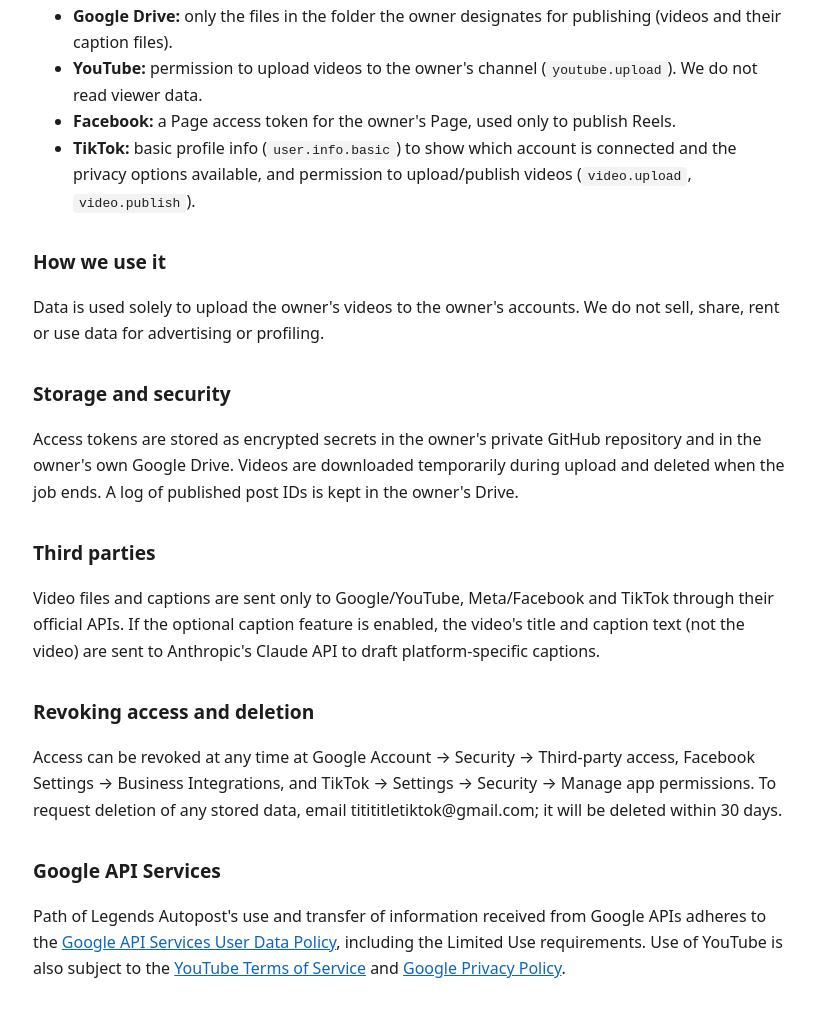
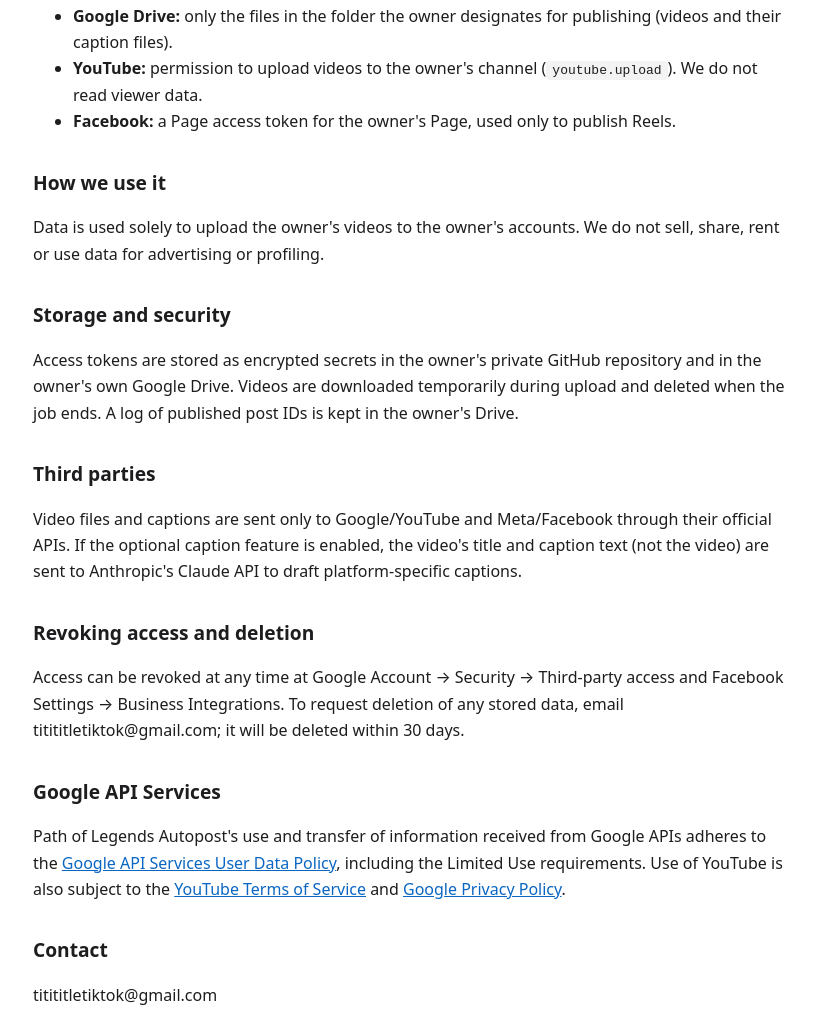
Before and after one commit to pathoflegends-th/autopost-site, a plain HTML site: page privacy.html in a window 1280 px wide. Shown: the part 279-1302 px from the top of the page, without its empty margins (227-1042 px from the left). Drawn offline with Linux system fonts and the light colour scheme.

Commit message:
Update privacy.html

```diff
--- a/privacy.html
+++ b/privacy.html
@@ -4,11 +4,10 @@
 <h2>Data we access</h2><ul>
 <li><b>Google Drive:</b> only the files in the folder the owner designates for publishing (videos and their caption files).</li>
 <li><b>YouTube:</b> permission to upload videos to the owner's channel (<code>youtube.upload</code>). We do not read viewer data.</li>
-<li><b>Facebook:</b> a Page access token for the owner's Page, used only to publish Reels.</li>
-<li><b>TikTok:</b> basic profile info (<code>user.info.basic</code>) to show which account is connected and the privacy options available, and permission to upload/publish videos (<code>video.upload</code>, <code>video.publish</code>).</li></ul>
+<li><b>Facebook:</b> a Page access token for the owner's Page, used only to publish Reels.</li></ul>
 <h2>How we use it</h2><p>Data is used solely to upload the owner's videos to the owner's accounts. We do not sell, share, rent or use data for advertising or profiling.</p>
 <h2>Storage and security</h2><p>Access tokens are stored as encrypted secrets in the owner's private GitHub repository and in the owner's own Google Drive. Videos are downloaded temporarily during upload and deleted when the job ends. A log of published post IDs is kept in the owner's Drive.</p>
-<h2>Third parties</h2><p>Video files and captions are sent only to Google/YouTube, Meta/Facebook and TikTok through their official APIs. If the optional caption feature is enabled, the video's title and caption text (not the video) are sent to Anthropic's Claude API to draft platform-specific captions.</p>
-<h2>Revoking access and deletion</h2><p>Access can be revoked at any time at Google Account → Security → Third-party access, Facebook Settings → Business Integrations, and TikTok → Settings → Security → Manage app permissions. To request deletion of any stored data, email titititletiktok@gmail.com; it will be deleted within 30 days.</p>
+<h2>Third parties</h2><p>Video files and captions are sent only to Google/YouTube and Meta/Facebook through their official APIs. If the optional caption feature is enabled, the video's title and caption text (not the video) are sent to Anthropic's Claude API to draft platform-specific captions.</p>
+<h2>Revoking access and deletion</h2><p>Access can be revoked at any time at Google Account → Security → Third-party access and Facebook Settings → Business Integrations. To request deletion of any stored data, email titititletiktok@gmail.com; it will be deleted within 30 days.</p>
 <h2>Google API Services</h2><p>Path of Legends Autopost's use and transfer of information received from Google APIs adheres to the <a href="https://developers.google.com/terms/api-services-user-data-policy">Google API Services User Data Policy</a>, including the Limited Use requirements. Use of YouTube is also subject to the <a href="https://www.youtube.com/t/terms">YouTube Terms of Service</a> and <a href="https://policies.google.com/privacy">Google Privacy Policy</a>.</p>
 <h2>Contact</h2><p>titititletiktok@gmail.com</p></body></html>
```
